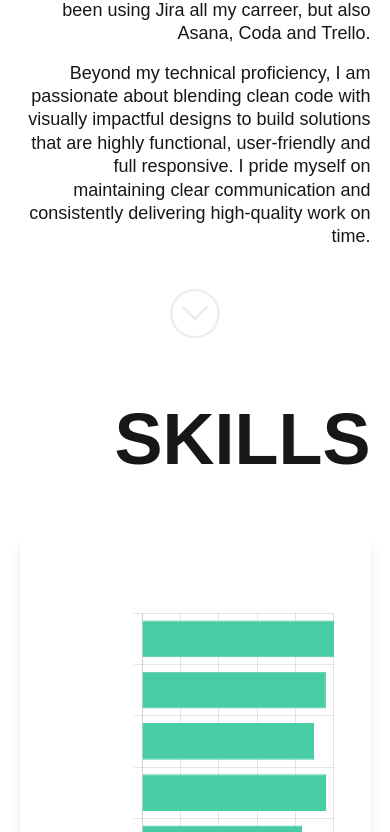
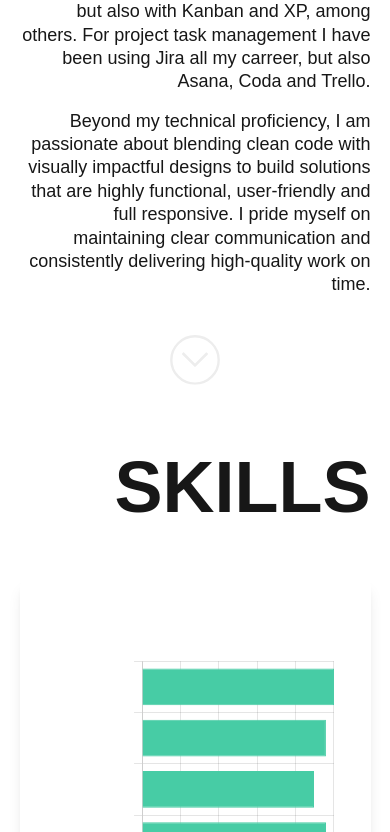
Before and after one commit to aleoterob/ale-otero-site, a Next.js app: page / in a window 390 px wide. Shown: the part 2215-3047 px from the top of the page. Built offline with nearby package versions, Linux system fonts and the light colour scheme.

Commit message:
Updates paddings on about me

```diff
--- a/src/app/page.tsx
+++ b/src/app/page.tsx
@@ -16,7 +16,7 @@ export default function Home() {
       <div className="flex flex-col items-center ">
         <HeroHome />
         <div
-          className="flex flex-col text-right  pt-8 sm:pt-10 md:pt-10 lg:pt-10 xl:pt-16 2xl:pt-16 "
+          className="flex flex-col text-right  pt-20 sm:pt-10 md:pt-10 lg:pt-10 xl:pt-16 2xl:pt-16 "
           id="about-me-id"
         >
           <h1 className="text-5xl  sm:7xl md:7xl lg7xl: xl:7xl 2xl:7xl font-montserrat font-bold">
```
